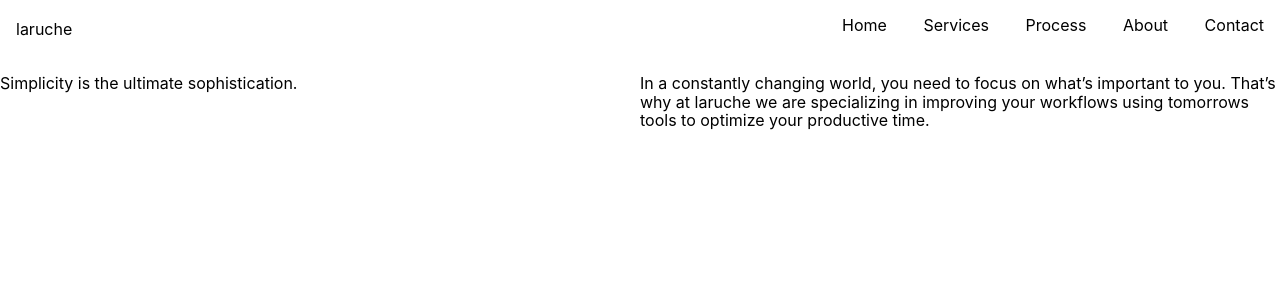
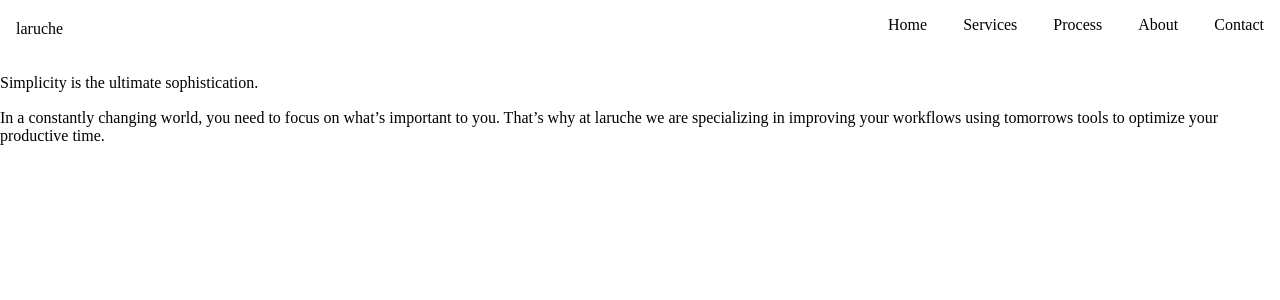
Before and after one commit to larucheio/laruche.io, a Jekyll site: the page built from index.html, in a window 1280 px wide. Shown: the top 300 px of the page. Built offline with Jekyll 4.4.1, drawn with Linux system fonts in a browser that asks for light colours; nearby versions of some CDN libraries.

Commit message:
Remove previous CSS

```diff
--- a/_includes/header.html
+++ b/_includes/header.html
@@ -7,7 +7,6 @@
     <title>laruche</title>
 
     <link rel="stylesheet" href="https://unpkg.com/tachyons@4.6.1/css/tachyons.min.css"/>
-    <link rel="stylesheet" href="/css/master.css">
   </head>
   <body>
     <nav class="db dt-l w-100 border-box pa3">
--- a/_sass/base.typography.scss
+++ /dev/null
@@ -1,7 +0,0 @@
-/*------------------------------------*\
-  #GENERIC-TYPOGRAPHY
-\*------------------------------------*/
-
-body {
-  font-family: $font-family;
-}
--- a/_sass/contents.global.scss
+++ /dev/null
@@ -1,19 +0,0 @@
-/*------------------------------------*\
-  #CONTENTS-GLOBAL
-\*------------------------------------*/
-
-// Using system font stack. https://github.com/mrmrs/css-system-fonts
-$font-family:  -apple-system, BlinkMacSystemFont, /* MacOS and iOS */
-               'avenir next', avenir, /* MacOS and iOS */
-               'Segoe UI', /* Windows */
-               'lucida grande', /* Older MacOS */
-               'helvetica neue', helvetica, /* Older MacOS */
-               'Fira Sans', /* Firefox OS */
-               roboto, noto, /* Google stuff */
-               'Droid Sans', /* Old Google stuff */
-               cantarell, oxygen, ubuntu, /* Linux stuff */
-               'franklin gothic medium', 'century gothic', /* Windows stuff */
-               'Liberation Sans', /* Linux */
-               sans-serif; /* Everything else */
-
-$grid-breakpoint: 1000px;
--- a/_sass/objects.grid.scss
+++ /dev/null
@@ -1,14 +0,0 @@
-.o-grid {
-  display: flex;
-  flex-direction: column;
-}
-
-@media (min-width: $grid-breakpoint) {
-  .o-grid-large {
-    flex-direction: row;
-  }
-}
-
-  .o-half-width {
-    flex-basis: 50%;
-  }
--- a/css/master.scss
+++ /dev/null
@@ -1,31 +0,0 @@
----
-# this ensures Jekyll reads the file to be transformed into CSS later
-# only Main files contain this front matter, not partials.
----
-
-/**
- * CONTENTS
- * Global...............Globally-available variables and config.
- *
- * SETTINGS
- *
- * TOOLS
- *
- * GENERIC
- *
- * BASE
- * Typography...........Typography rules like font-family, sizing...
- *
- * OBJECTS
- * Grid.................Grid elements (using Flexbox)
- *
- * COMPONENTS
- *
- * TRUMPS
- */
-
-@import "contents.global";
-
-@import "base.typography";
-
-@import "objects.grid";
```
